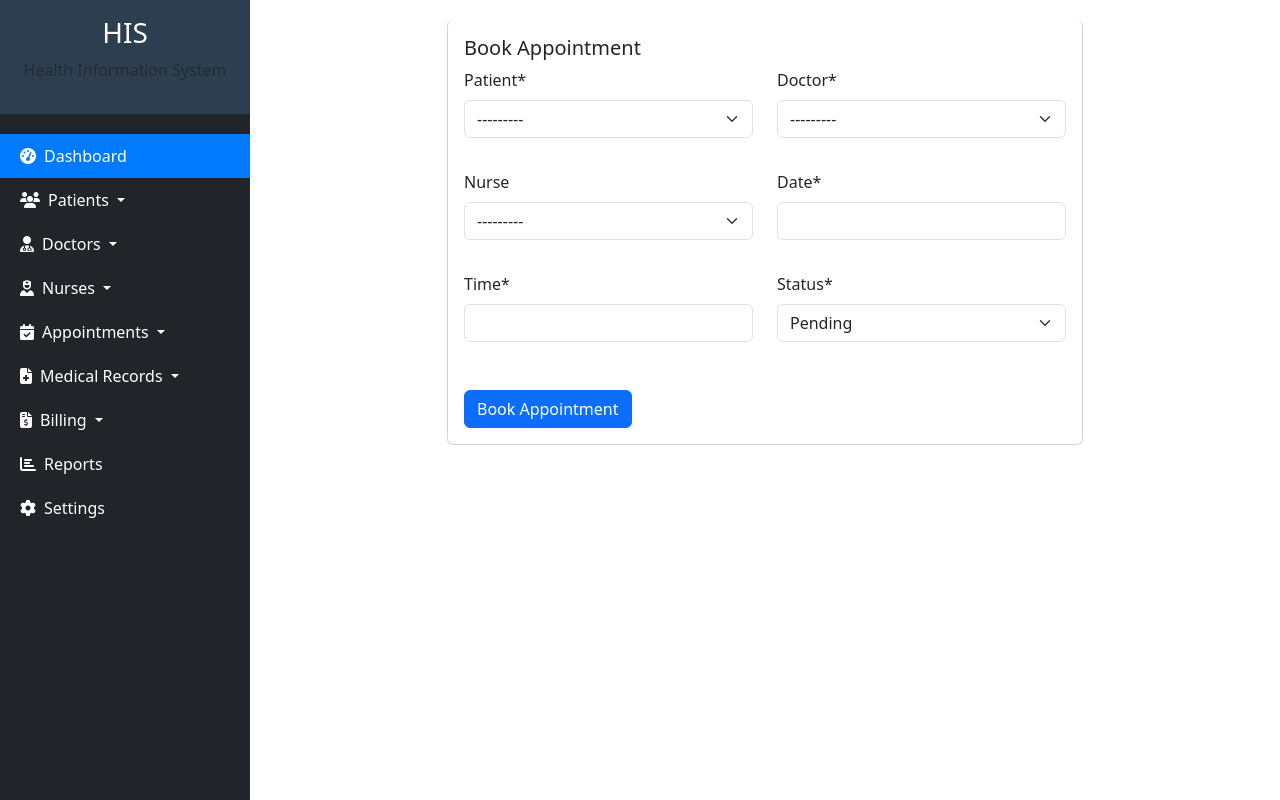
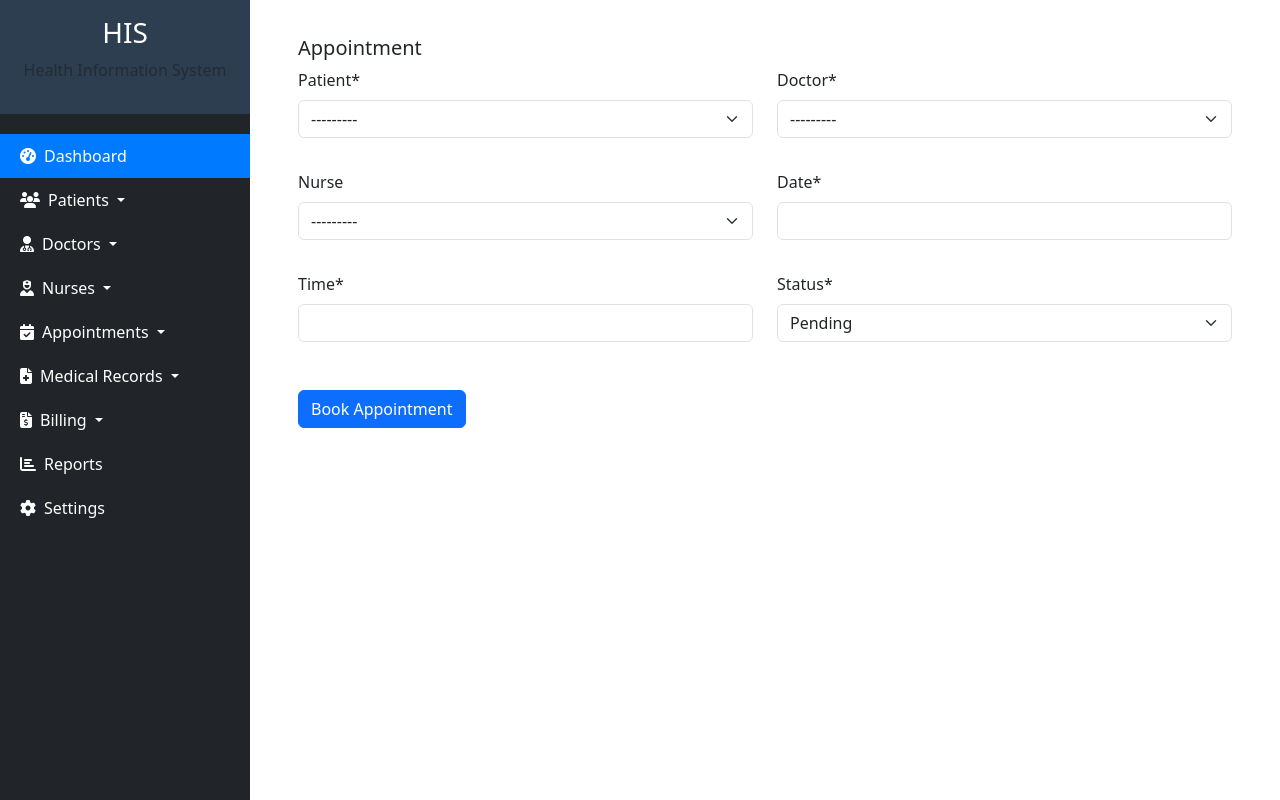
Before and after one commit to Keya10/HealthManagementSystem, a Django app: page /appointment in a window 1280 px wide. Shown: the part 56-856 px from the top of the page. Run offline with Django 5.2, Linux system fonts and the light colour scheme; data comes from the database, SQL or seed files in the repository; some libraries are stand-ins or nearby versions.

Commit message:
updated the views and charts using chart js

```diff
--- a/hms/templates/appointment_add.html
+++ b/hms/templates/appointment_add.html
@@ -3,12 +3,12 @@
 
 {% block content %}
 
-<div class="container">
+<div class="container-fluid">
     <div class="row justify-content-center">
-        <div class="col-md-8">
-            <div class="card w-100 mb-3 no-top-border">
+        <div class="col-md-12">
+            <div class="card border-0">
                 <div class="card-body">
-                    <h5 class="card-title">Book Appointment</h5>
+                    <h5 class="card-title">Appointment</h5>
                     <form method="POST">
                         {% csrf_token %}
                         <div class="row">
--- a/hms/templates/dashboard.html
+++ b/hms/templates/dashboard.html
@@ -128,6 +128,8 @@
     </div>
 </div>
 
+<script type="module" src="acquisitions.js"></script>
+
 <!-- Chart.js Scripts -->
 <script>
     // Patient Registrations Chart
--- /dev/null
+++ b/package.json
@@ -0,0 +1,5 @@
+{
+  "dependencies": {
+    "chart.js": "^4.4.8"
+  }
+}
```
Also changed, not shown: package-lock.json (added).
